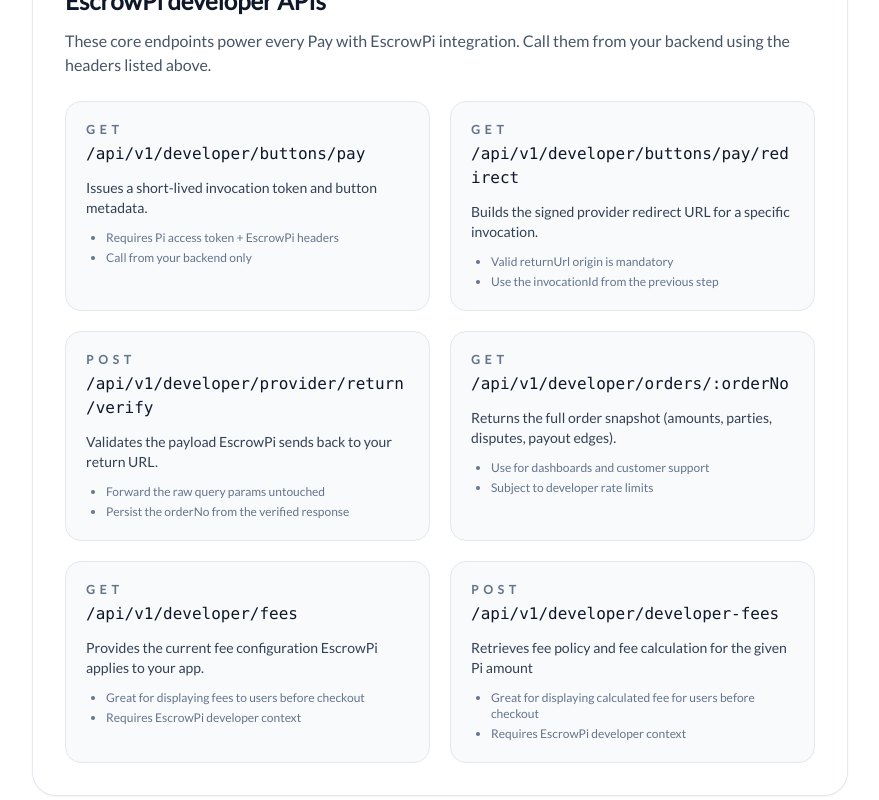
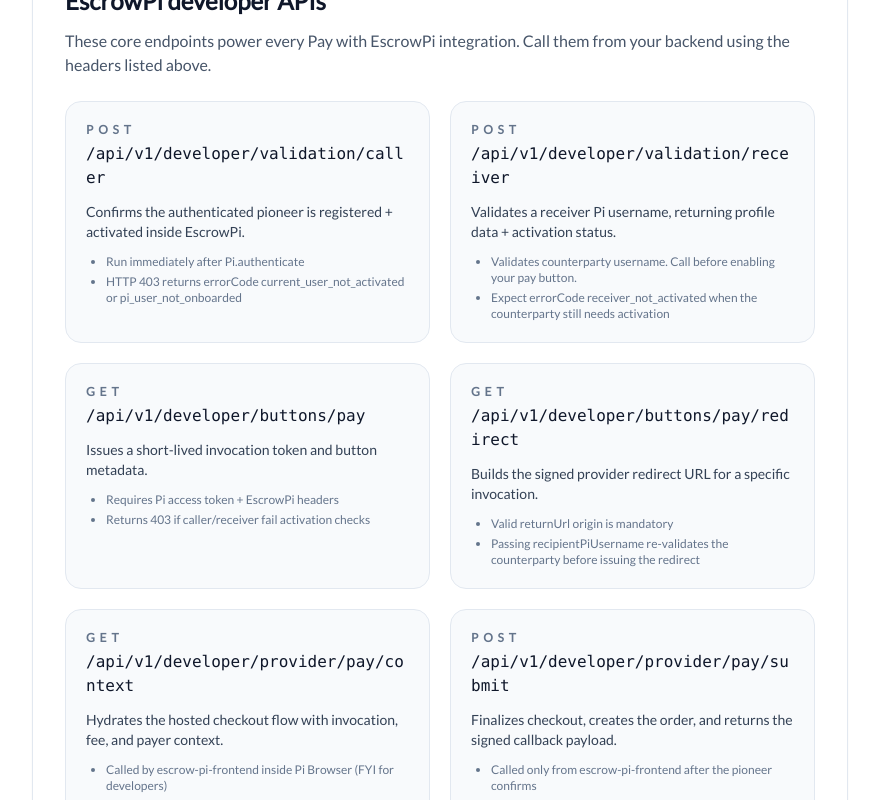
Before and after one commit to map-of-pi/escrow-pi-frontend, a Next.js app: page /developer/developer-guide in a window 1280 px wide. Shown: the part 2200-3000 px from the top of the page, without its empty margins (368-1247 px from the left). Built offline with nearby package versions, Linux system fonts and the light colour scheme; no server answers.

Commit message:
Update developer guide with caller/receiver validation endpoints and activation checks

```diff
--- a/src/app/developer/developer-guide/page.tsx
+++ b/src/app/developer/developer-guide/page.tsx
@@ -22,16 +22,40 @@
 
 const apiEndpoints = [
   {
+    method: 'POST',
+    path: '/api/v1/developer/validation/caller',
+    description: 'Confirms the authenticated pioneer is registered + activated inside EscrowPi.',
+    notes: ['Run immediately after Pi.authenticate', 'HTTP 403 returns errorCode current_user_not_activated or pi_user_not_onboarded'],
+  },
+  {
+    method: 'POST',
+    path: '/api/v1/developer/validation/receiver',
+    description: 'Validates a receiver Pi username, returning profile data + activation status.',
+    notes: ['Validates counterparty username. Call before enabling your pay button.', 'Expect errorCode receiver_not_activated when the counterparty still needs activation'],
+  },
+  {
     method: 'GET',
     path: '/api/v1/developer/buttons/pay',
     description: 'Issues a short-lived invocation token and button metadata.',
-    notes: ['Requires Pi access token + EscrowPi headers', 'Call from your backend only'],
+    notes: ['Requires Pi access token + EscrowPi headers', 'Returns 403 if caller/receiver fail activation checks'],
   },
   {
     method: 'GET',
     path: '/api/v1/developer/buttons/pay/redirect',
     description: 'Builds the signed provider redirect URL for a specific invocation.',
-    notes: ['Valid returnUrl origin is mandatory', 'Use the invocationId from the previous step'],
+    notes: ['Valid returnUrl origin is mandatory', 'Passing recipientPiUsername re-validates the counterparty before issuing the redirect'],
+  },
+  {
+    method: 'GET',
+    path: '/api/v1/developer/provider/pay/context',
+    description: 'Hydrates the hosted checkout flow with invocation, fee, and payer context.',
+    notes: ['Called by escrow-pi-frontend inside Pi Browser (FYI for developers)', 'Requires the signed payload + Pi auth; no action required on your backend'],
+  },
+  {
+    method: 'POST',
+    path: '/api/v1/developer/provider/pay/submit',
+    description: 'Finalizes checkout, creates the order, and returns the signed callback payload.',
+    notes: ['Called only from escrow-pi-frontend after the pioneer confirms', 'Developers only need to handle the redirect payload returned to their app'],
   },
   {
     method: 'POST',
@@ -48,18 +72,23 @@
   {
     method: 'GET',
     path: '/api/v1/developer/fees',
-    description: 'Provides the current fee configuration EscrowPi applies to your app.',
-    notes: ['Great for displaying fees to users before checkout', 'Requires EscrowPi developer context'],
+    description: 'Returns the current EscrowPi fee policy + any developer fee configuration tied to your app.',
+    notes: ['Great for onboarding and pricing screens', 'Requires Pi auth + developer headers'],
   },
   {
     method: 'POST',
     path: '/api/v1/developer/developer-fees',
-    description: 'Retrieves fee policy and fee calculation for the given Pi amount',
-    notes: ['Great for displaying calculated fee for users before checkout', 'Requires EscrowPi developer context'],
+    description: 'Calculates the exact platform + developer fee amounts for a proposed Pi amount.',
+    notes: ['Send { amount } to preview totals before launching checkout', 'Pair the response with your own UI copy so users know fees up front'],
   },
 ];
 
 const integrationSteps = [
+  {
+    title: '0. Validate caller + receiver',
+    detail:
+      'After Pi.authenticate, call POST /developer/validation/caller and show any 403 message (current_user_not_activated or pi_user_not_onboarded). Require POST /developer/validation/receiver before enabling the pay button and block inactive recipients.',
+  },
   {
     title: '1. Obtain a Pi access token',
     detail:
@@ -68,12 +97,12 @@
   {
     title: '2. Issue an invocation token',
     detail:
-      'From your backend call GET /api/v1/developer/buttons/pay with the Pi token and EscrowPi headers. Use the invocationId and expiresAt for further API calls.',
+      'From your backend call GET /api/v1/developer/buttons/pay with the Pi token and EscrowPi headers. Persist invocationId + expiresAt and re-request if you see invocation_blocked or invocation_expired.',
   },
   {
     title: '3. Build the provider redirect',
     detail:
-      'Call GET /api/v1/developer/buttons/pay/redirect with the invocationId, returnUrl, amount, memo, and optional state. EscrowPi signs and returns providerRedirect.url.',
+      'Call GET /api/v1/developer/buttons/pay/redirect with the invocationId, returnUrl, amount, memo, optional recipientPiUsername, and state. EscrowPi re-validates recipients here and returns 403 if they still need activation.',
   },
   {
     title: '4. Launch the checkout',
@@ -83,7 +112,7 @@
   {
     title: '5. Verify the provider return',
     detail:
-      'Capture every query parameter EscrowPi appended to your returnUrl and POST them to /api/v1/developer/provider/return/verify. Persist the verified orderNo + state.',
+      'Capture every query parameter EscrowPi appended to your returnUrl and POST them to /api/v1/developer/provider/return/verify. Persist the verified orderNo + state for reconciliation.',
   },
   {
     title: '6. Track and notify',
@@ -93,8 +122,10 @@
 ];
 
 const bestPractices = [
+  'Run caller validation after every Pi authentication and receiver validation before enabling Pay with EscrowPi. Do not let the flow advance until both succeed.',
   'Never invoke EscrowPi developer APIs directly from your frontend; proxy everything through your backend.',
   'Store `x-escrowpi-api-key` in a secrets manager or environment variable and rotate it via the Developer Portal if exposure is suspected.',
+  'Surface the exact `message` EscrowPi returns (especially for 403 responses) directly above the user action so pioneers know who must activate or retry.',
   'Validate every returnUrl against your own allowlist before forwarding to EscrowPi to avoid phishing vectors.',
   'Cache invocation tokens per checkout session; if the user restarts, request a fresh token instead of reusing expired ones.',
   'Log the `state` payload you send to EscrowPi so you can reconcile orders with your internal IDs instantly.',
```
